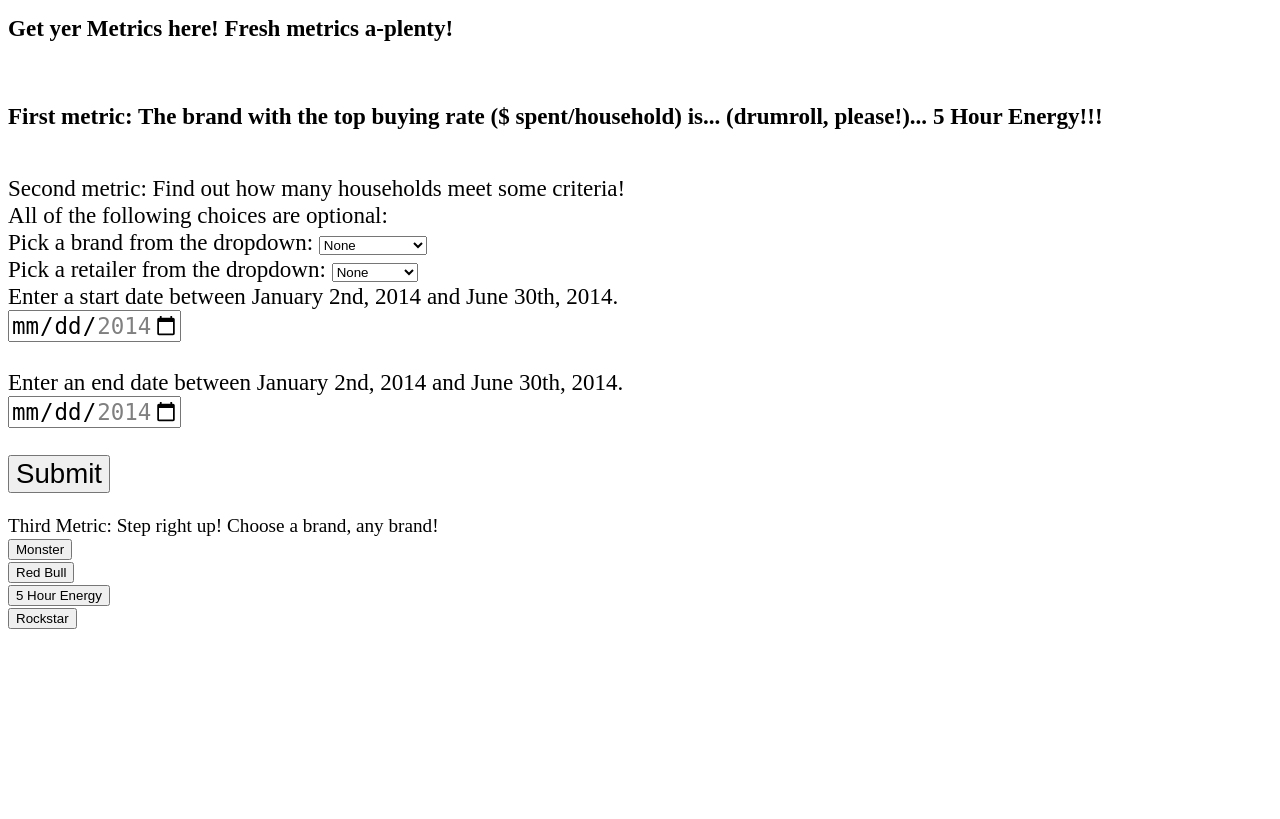
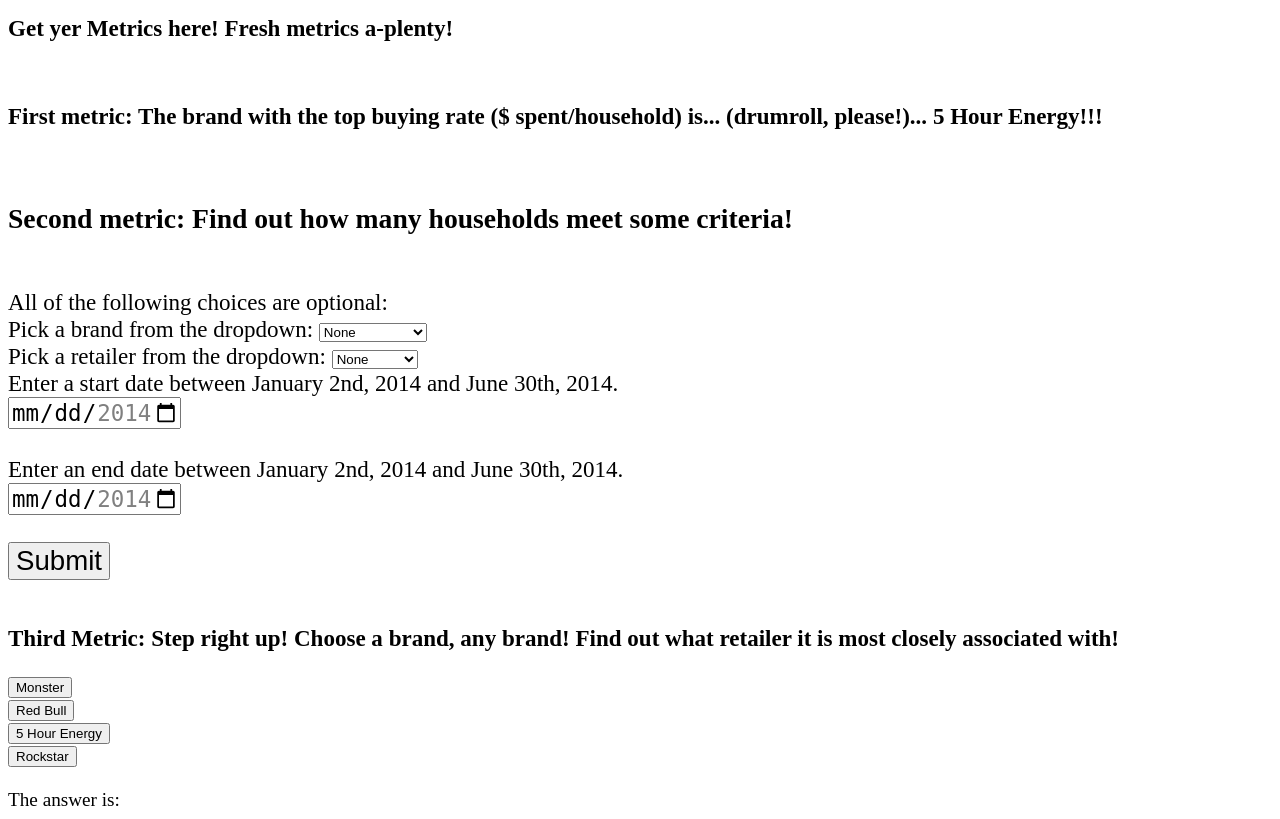
Before and after one commit to lyrahalden/metrics_exercise, a Flask app: page / in a window 1280 px wide. Before the commit the page ends 629 px from the top, so only its background shows below. Run offline with Flask 2, Linux system fonts and the light colour scheme.

Commit message:
aesthetic tweaks

```diff
--- a/server.py
+++ b/server.py
@@ -153,7 +153,6 @@ def get_retailer():
     """Makes ajax call to get retailer with highest affinity"""
 
     brand = request.form.get("brand")
-    print brand
 
     retailer = retailer_affinity(brand)
 
--- a/static/ajax.js
+++ b/static/ajax.js
@@ -2,13 +2,11 @@
 
 function displayRetailer(results){
     var retailer_dict = results;
-    console.log(retailer_dict["retailer"]);
     $('#retailer').html(retailer_dict["retailer"]);
 
 }
 
 $('#brand').on('click', ".chosen-brand", function() {
     var brand = $(this).html();
-    console.log(brand);
     $.post("/affinity.json", {"brand": brand}, displayRetailer);
 });
--- a/templates/view.html
+++ b/templates/view.html
@@ -15,7 +15,7 @@
 
 <form action="/" method=POST>
 
-    Second metric: Find out how many households meet some criteria!
+    <h3>Second metric: Find out how many households meet some criteria!</h3>
     <br>
     All of the following choices are optional:
     <br>
@@ -50,12 +50,14 @@
 </form>
 
 <br>
-    Third Metric: Step right up! Choose a brand, any brand!
+    <h3>Third Metric: Step right up! Choose a brand, any brand!
+    Find out what retailer it is most closely associated with! </h3>
     <div id="brand">
     {% for brand in brands %}
         <button class="chosen-brand" type="button" value={{brand}}>{{brand}}</button>
         <br>
     {% endfor %}
     </div>
-    <div id="retailer"></div>
+    <br>
+    The answer is:<div id="retailer"></div>
 {% endblock %}
```
